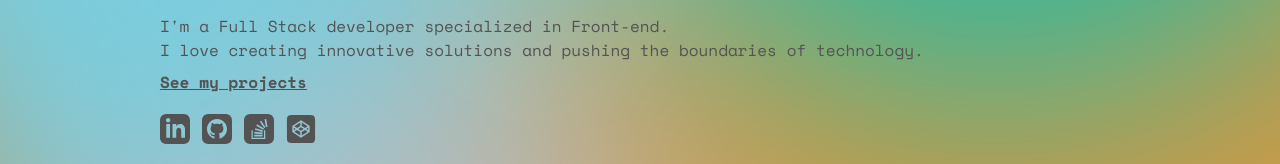
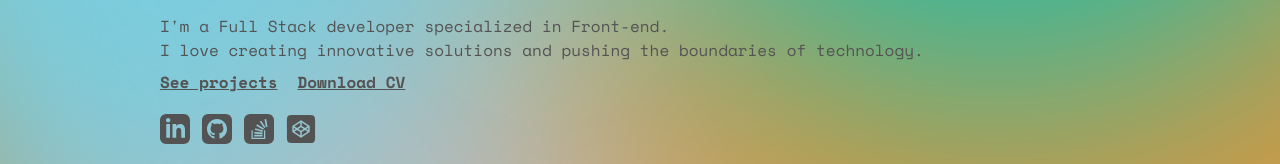
Before and after one commit to joseaplwork/porfolio, a Next.js app: page / in a window 1280 px wide. Shown: the part 361-525 px from the top of the page. Built offline with nearby package versions, Linux system fonts and the light colour scheme.

Commit message:
feat: update personal introduction component to use personal links instead of project link

```diff
--- a/src/app/ui/personal-introduction.component.tsx
+++ b/src/app/ui/personal-introduction.component.tsx
@@ -1,6 +1,6 @@
 import { VT323 } from 'next/font/google';
 
-import ProjectsLink from './project-link.component';
+import PersonalLinks from './personal-links.component';
 import SocialLinks from './social-links.component';
 
 import './personal-introduction.component.css';
@@ -19,7 +19,7 @@ export default function PersonalIntroduction() {
         I love creating innovative solutions and pushing the boundaries of
         technology.
       </p>
-      <ProjectsLink />
+      <PersonalLinks />
       <SocialLinks />
     </section>
   );
--- /dev/null
+++ b/src/app/ui/personal-links.component.tsx
@@ -0,0 +1,22 @@
+import Link from 'next/link';
+
+export default function PersonalLinks() {
+  return (
+    <p>
+      <Link
+        className="underline font-bold inline-block mb-5 text-l mr-5"
+        href="projects"
+      >
+        See projects
+      </Link>
+      <a
+        className="underline font-bold inline-block mb-5 text-l"
+        href={process.env.CV_LINK}
+        target="_blank"
+        rel="noreferrer"
+      >
+        Download CV
+      </a>
+    </p>
+  );
+}
--- a/src/app/ui/project-link.component.tsx
+++ /dev/null
@@ -1,12 +0,0 @@
-import Link from 'next/link';
-
-export default function ProjectsLink() {
-  return (
-    <Link
-      className="underline font-bold inline-block mb-5 text-l"
-      href="projects"
-    >
-      See my projects
-    </Link>
-  );
-}
```
